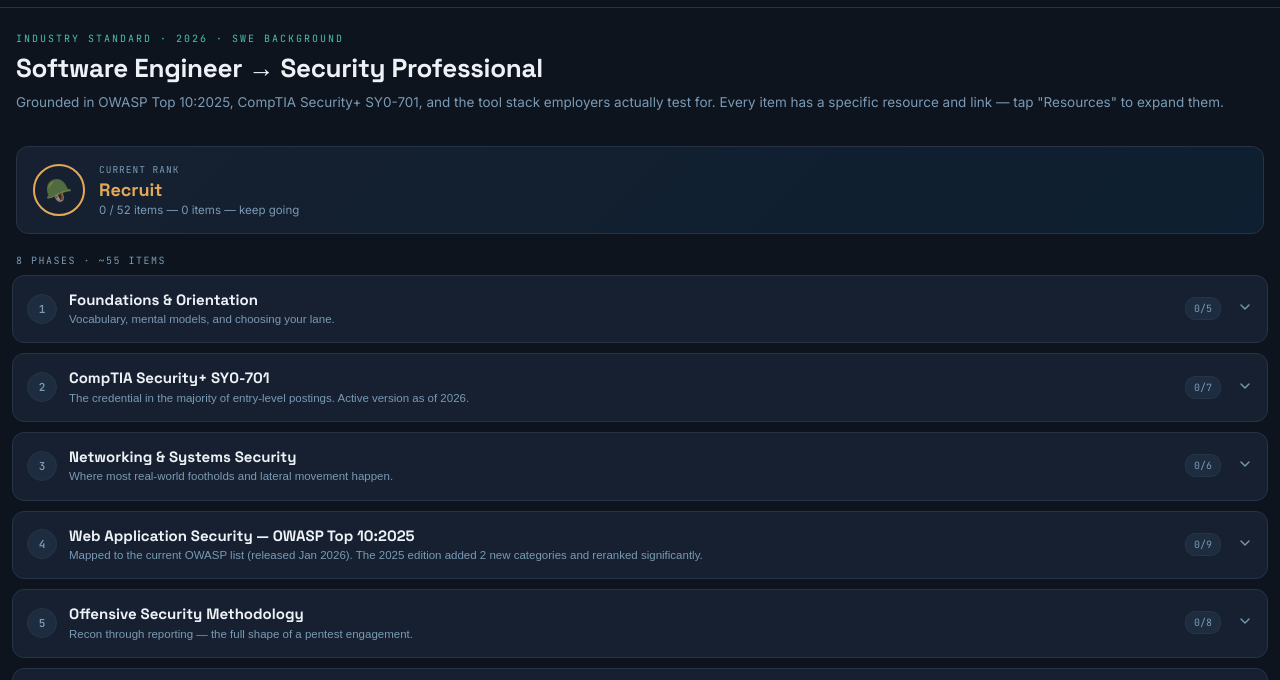
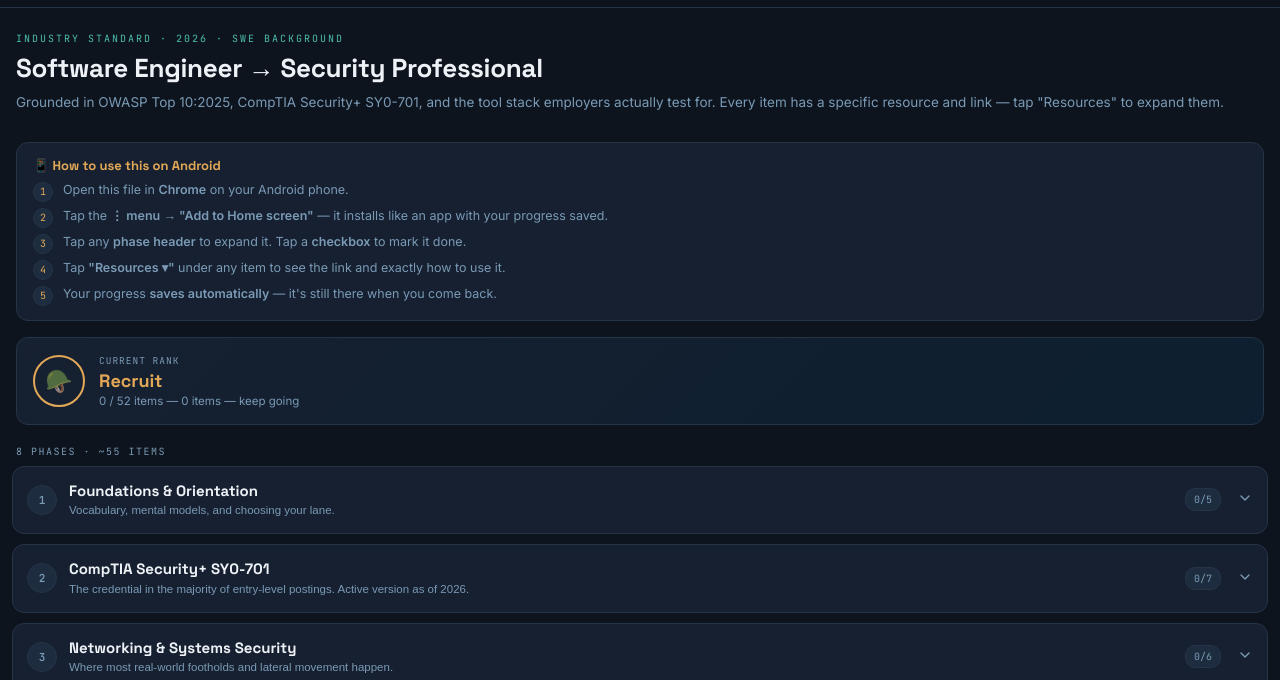
Before and after one commit to arhab19/arhab19.github.io, a plain HTML site: page index.html in a window 1280 px wide. Shown: the part 59-739 px from the top of the page. Drawn offline with Linux system fonts and the light colour scheme.

Commit message:
Add files via upload

```diff
--- a/index.html
+++ b/index.html
@@ -228,7 +228,16 @@ h1{font-family:'Space Grotesk',sans-serif;font-size:26px;font-weight:700;
 </div>
 
 <!-- HOW TO USE ON ANDROID -->
-
+<div class="howto" id="howtoBox">
+  <div class="howto-title">📱 How to use this on Android</div>
+  <div class="howto-steps">
+    <div class="howto-step"><div class="num">1</div><span>Open this file in <strong>Chrome</strong> on your Android phone.</span></div>
+    <div class="howto-step"><div class="num">2</div><span>Tap the <strong>⋮ menu → "Add to Home screen"</strong> — it installs like an app with your progress saved.</span></div>
+    <div class="howto-step"><div class="num">3</div><span>Tap any <strong>phase header</strong> to expand it. Tap a <strong>checkbox</strong> to mark it done.</span></div>
+    <div class="howto-step"><div class="num">4</div><span>Tap <strong>"Resources ▾"</strong> under any item to see the link and exactly how to use it.</span></div>
+    <div class="howto-step"><div class="num">5</div><span>Your progress <strong>saves automatically</strong> — it's still there when you come back.</span></div>
+  </div>
+</div>
 
 <!-- RANK CARD -->
 <div class="rank-card">
@@ -496,8 +505,8 @@ const DATA=[
 ];
 
 const SK="cyberpath-v2";
-async function load(){try{const r=await window.storage.get(SK,false);return r?JSON.parse(r.value):{}}catch{return {}}}
-async function save(s){try{await window.storage.set(SK,JSON.stringify(s),false)}catch(e){console.error(e)}}
+function load(){try{const r=localStorage.getItem(SK);return r?JSON.parse(r):{}}catch{return {}}}
+function save(s){try{localStorage.setItem(SK,JSON.stringify(s))}catch(e){console.error(e)}}
 let ST={};
 
 function totalItems(){return DATA.reduce((a,p)=>a+p.items.length,0);}
@@ -593,33 +602,32 @@ window.toggleRes=toggleRes;
 
 function attachHandlers(){
   document.querySelectorAll(".phase-head").forEach(h=>{
-    h.onclick=async()=>{
+    h.onclick=()=>{
       const pid=h.getAttribute("data-pid");
       const k="_open_"+pid;
       ST[k]=!ST[k];
-      await save(ST);
+      save(ST);
       render();
-      // small delay then scroll phase into view
       const ph=h.closest(".phase");
       if(ST[k]&&ph) setTimeout(()=>ph.scrollIntoView({behavior:"smooth",block:"nearest"}),350);
     };
   });
   document.querySelectorAll(".item").forEach(it=>{
-    it.onclick=async(e)=>{
+    it.onclick=(e)=>{
       if(e.target.closest("a")||e.target.closest(".res-toggle")||e.target.closest(".res-list"))return;
       const k=it.getAttribute("data-key");
       ST[k]=!ST[k];
-      await save(ST);
+      save(ST);
       render();
     };
   });
 }
 
-document.getElementById("resetBtn").onclick=async()=>{
-  if(confirm("Reset all progress? This can't be undone.")){ST={};await save(ST);render();}
+document.getElementById("resetBtn").onclick=()=>{
+  if(confirm("Reset all progress? This can't be undone.")){ST={};save(ST);render();}
 };
 
-(async()=>{ST=await load();render();})();
+ST=load();render();
 </script>
 </body>
 </html>
```
